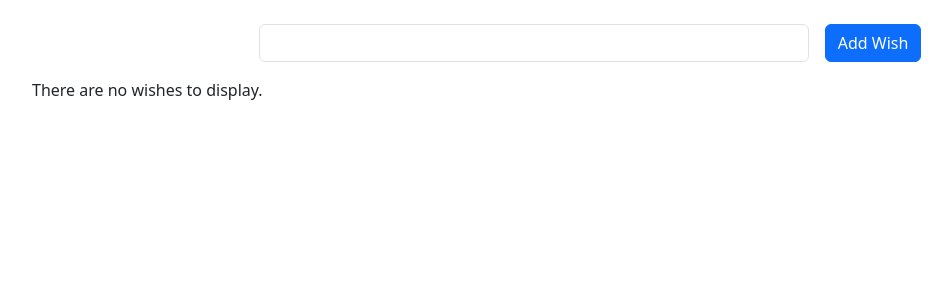
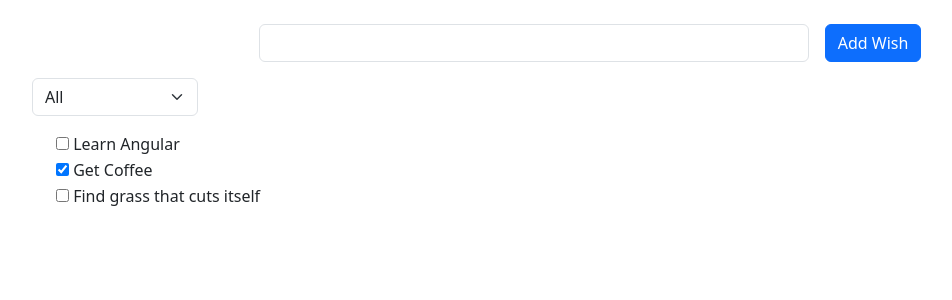
Before and after one commit to Soucius/wishlist-app, an Angular app: page / in a window 1280 px wide. Shown: the top 300 px of the page, without its empty margins (50-1002 px from the left). Built offline with nearby package versions, Linux system fonts and the light colour scheme.

Commit message:
listening for changes to ngModel values

```diff
--- a/src/app/app.component.html
+++ b/src/app/app.component.html
@@ -11,13 +11,23 @@
   </form>
 
   <div class="row mt-3">
-    <div *ngIf="items.length === 0; else showItems">
+    <div class="col-sm-2">
+      <select class="form-select" [(ngModel)]="listFilter" (ngModelChange)="filterChanged($event)">
+        <option value="0">All</option>
+        <option value="1">Unfulfilled</option>
+        <option value="2">Fulfilled</option>
+      </select>
+    </div>
+  </div>
+
+  <div class="row mt-3">
+    <div *ngIf="visibleItems.length === 0; else showItems">
       There are no wishes to display.
     </div>
 
     <ng-template #showItems>
       <ul *ngIf="items.length > 0" class="wish-list">
-        <li *ngFor="let item of items; index as ii">
+        <li *ngFor="let item of visibleItems; index as ii">
           <div class="form-check">
             <label class="form-check-label">
               <input class="checkbox" type="checkbox" [checked]="item.isComplete" [attr.data-index]="ii" (click)="toggleItem(item)"> {{ item.wishText }}
--- a/src/app/app.component.ts
+++ b/src/app/app.component.ts
@@ -8,16 +8,30 @@
 })
 export class AppComponent {
   items: WishItem[] = [
-    // new WishItem('Learn Angular'),
-    // new WishItem('Get Coffee', true),
-    // new WishItem('Find grass that cuts itself')
+    new WishItem('Learn Angular'),
+    new WishItem('Get Coffee', true),
+    new WishItem('Find grass that cuts itself')
   ];
 
+  listFilter: string = '0';
+
   newWishText = '';
+
+  visibleItems: WishItem[] = this.items;
 
   addNewWish() {
     this.items.push(new WishItem(this.newWishText));
     this.newWishText = '';
+  }
+
+  filterChanged(value: any) {
+    if (value === '0') {
+      this.visibleItems = this.items;
+    } else if (value === '1') {
+      this.visibleItems = this.items.filter(item => !item.isComplete);
+    } else {
+      this.visibleItems = this.items.filter(item => item.isComplete);
+    }
   }
 
   toggleItem(item: WishItem) {
```
